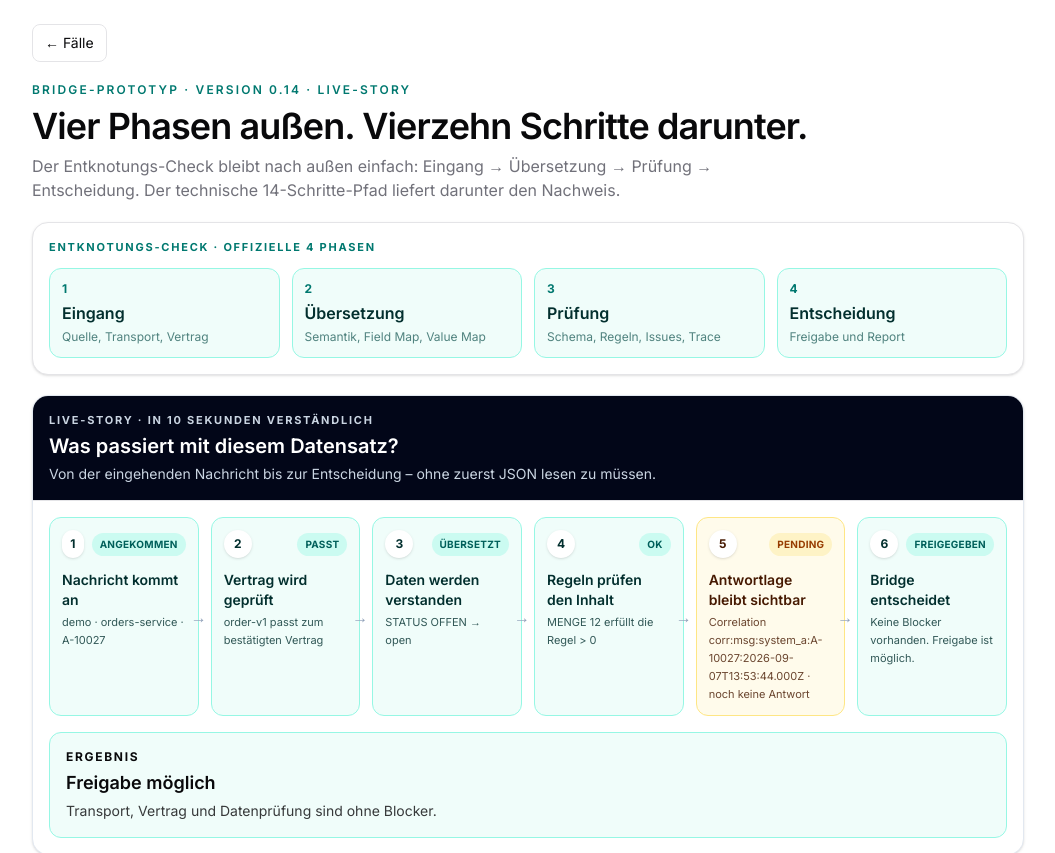
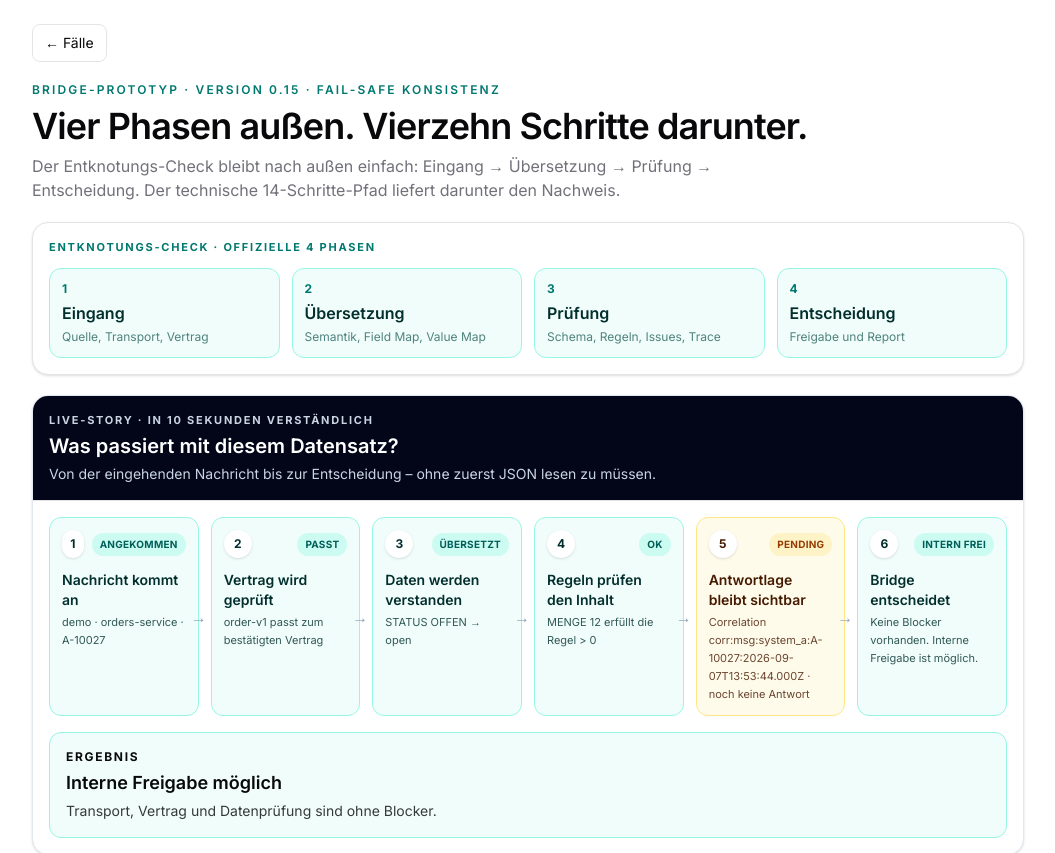
Before and after one commit to schieskejulia-collab/petraplan, a React (Vite) app in the folder frontend/mobile-app/: page /bridge in a window 1280 px wide. Shown: the top 853 px of the page, without its empty margins (112-1167 px from the left). Built offline with nearby package versions, Linux system fonts and the light colour scheme.

Commit message:
Make release gate fail-safe against report contradictions

```diff
--- a/frontend/mobile-app/src/pages/BridgePage.tsx
+++ b/frontend/mobile-app/src/pages/BridgePage.tsx
@@ -59,10 +59,22 @@ export default function BridgePage() {
     report,
   } = evaluation;
 
+  // Fail-safe gate: a release is allowed only when every view of the same
+  // evaluation agrees that there are zero blockers. A report containing an
+  // error can therefore never coexist with a visible releaseAllowed=true.
   const blockingChecks = checks.filter(({ ok, severity }) => !ok && severity === "blocking");
-  const effectiveBlockingCount = blockingChecks.length + gatewayIssues.length;
-  const effectiveReleaseAllowed = effectiveBlockingCount === 0;
-  const releaseConsistent = release.blockingIssues === effectiveBlockingCount && release.releaseAllowed === effectiveReleaseAllowed;
+  const visibleBlockingCount = blockingChecks.length + gatewayIssues.length;
+  const reportBlockingCount = report.errors.length;
+  const effectiveBlockingCount = Math.max(visibleBlockingCount, reportBlockingCount, release.blockingIssues);
+  const effectiveReleaseAllowed =
+    release.releaseAllowed === true &&
+    visibleBlockingCount === 0 &&
+    reportBlockingCount === 0 &&
+    release.blockingIssues === 0;
+  const releaseConsistent =
+    release.blockingIssues === visibleBlockingCount &&
+    release.blockingIssues === reportBlockingCount &&
+    release.releaseAllowed === (visibleBlockingCount === 0);
 
   const contractProblem = gatewayIssues.some(({ scope }) => scope === "contract");
   const statusProblem = issues.some(({ issue }) => issue === "UNKNOWN_STATUS");
@@ -111,10 +123,10 @@ export default function BridgePage() {
       step: "6",
       title: "Bridge entscheidet",
       detail: effectiveReleaseAllowed
-        ? "Keine Blocker vorhanden. Freigabe ist möglich."
+        ? "Keine Blocker vorhanden. Interne Freigabe ist möglich."
         : `${effectiveBlockingCount} Blocker bleiben getrennt nachvollziehbar.`,
       state: effectiveReleaseAllowed ? "ok" : "error",
-      badge: effectiveReleaseAllowed ? "freigegeben" : "blockiert",
+      badge: effectiveReleaseAllowed ? "intern frei" : "blockiert",
     },
   ] as const;
 
@@ -208,7 +220,7 @@ export default function BridgePage() {
         <button className="rounded-lg border px-3 py-2 text-sm" onClick={() => setLocation("/cases")}>← Fälle</button>
 
         <header className="space-y-2">
-          <p className="text-xs font-semibold uppercase tracking-[0.18em] text-teal-700">Bridge-Prototyp · Version 0.14 · Live-Story</p>
+          <p className="text-xs font-semibold uppercase tracking-[0.18em] text-teal-700">Bridge-Prototyp · Version 0.15 · Fail-Safe Konsistenz</p>
           <h1 className="text-3xl font-semibold tracking-tight md:text-4xl">Vier Phasen außen. Vierzehn Schritte darunter.</h1>
           <p className="max-w-3xl text-sm text-muted-foreground md:text-base">Der Entknotungs-Check bleibt nach außen einfach: Eingang → Übersetzung → Prüfung → Entscheidung. Der technische 14-Schritte-Pfad liefert darunter den Nachweis.</p>
         </header>
@@ -262,7 +274,7 @@ export default function BridgePage() {
             </div>
             <div className={`mt-4 rounded-xl border p-4 ${effectiveReleaseAllowed ? "border-teal-200 bg-teal-50" : "border-red-200 bg-red-50"}`}>
               <p className="text-xs font-bold uppercase tracking-[0.14em]">Ergebnis</p>
-              <p className="mt-1 text-lg font-semibold">{effectiveReleaseAllowed ? "Freigabe möglich" : "Freigabe blockiert"}</p>
+              <p className="mt-1 text-lg font-semibold">{effectiveReleaseAllowed ? "Interne Freigabe möglich" : "Freigabe blockiert"}</p>
               <p className="mt-1 text-sm opacity-80">{effectiveReleaseAllowed ? "Transport, Vertrag und Datenprüfung sind ohne Blocker." : `${effectiveBlockingCount} Blocker sind sichtbar – Ursache und nächster Schritt bleiben getrennt nachvollziehbar.`}</p>
             </div>
           </div>
@@ -380,12 +392,12 @@ export default function BridgePage() {
             <JsonBlock value={{ interactionTrace, valueTrace: trace }} />
           </Section>
 
-          <Section eyebrow="13 · Freigabe entscheiden" title={effectiveReleaseAllowed ? "Freigabe erlaubt" : "Freigabe blockiert"}>
+          <Section eyebrow="13 · Freigabe entscheiden" title={effectiveReleaseAllowed ? "Interne Freigabe möglich" : "Freigabe blockiert"}>
             <div className={`mt-3 rounded-xl border p-4 ${effectiveReleaseAllowed ? "border-teal-200 bg-teal-50" : "border-red-200 bg-red-50"}`}>
               <p className={`text-lg font-bold ${effectiveReleaseAllowed ? "text-teal-800" : "text-red-800"}`}>releaseAllowed = {String(effectiveReleaseAllowed)}</p>
-              <p className="mt-2 text-sm text-muted-foreground">{effectiveReleaseAllowed ? "Transport, Vertrag und Datenprüfung enthalten kein BLOCKING-Issue." : `${effectiveBlockingCount} BLOCKING-Issue${effectiveBlockingCount === 1 ? "" : "s"} vorhanden. Freigabe blockiert.`}</p>
+              <p className="mt-2 text-sm text-muted-foreground">{effectiveReleaseAllowed ? "Transport, Vertrag, Datenprüfung und Report enthalten kein BLOCKING-Issue." : `${effectiveBlockingCount} BLOCKING-Issue${effectiveBlockingCount === 1 ? "" : "s"} vorhanden. Freigabe blockiert.`}</p>
               <p className="mt-2 text-xs font-semibold">BLOCKING-Issues gesamt: {effectiveBlockingCount}</p>
-              {!releaseConsistent && <p className="mt-3 rounded-lg border border-amber-300 bg-amber-50 p-2 text-xs font-semibold text-amber-900">Interne Abweichung erkannt. Die Anzeige bleibt fail-safe blockiert.</p>}
+              {!releaseConsistent && <p className="mt-3 rounded-lg border border-amber-300 bg-amber-50 p-2 text-xs font-semibold text-amber-900">Interne Abweichung erkannt: Engine, sichtbare Prüfungen und Report stimmen nicht überein. Die Anzeige bleibt fail-safe blockiert.</p>}
             </div>
           </Section>
 
@@ -394,7 +406,7 @@ export default function BridgePage() {
 
         <section className="rounded-2xl border border-teal-200 bg-teal-50 p-4 text-sm text-teal-900">
           <p className="font-semibold">Grundprinzip</p>
-          <p className="mt-1">Die Bridge schreibt nichts zurück in System A. Nach außen bleiben vier Phasen verständlich; darunter dokumentiert der 14-Schritte-Pfad Transport, Vertrag, Request/Response-Beziehung und Datenprüfung getrennt und nachvollziehbar.</p>
+          <p className="mt-1">Die Bridge schreibt nichts zurück in System A. Sobald Report, Engine oder sichtbare BLOCKING-Prüfungen eine Abweichung zeigen, bleibt die Freigabe fail-safe blockiert.</p>
         </section>
       </div>
     </main>
```
